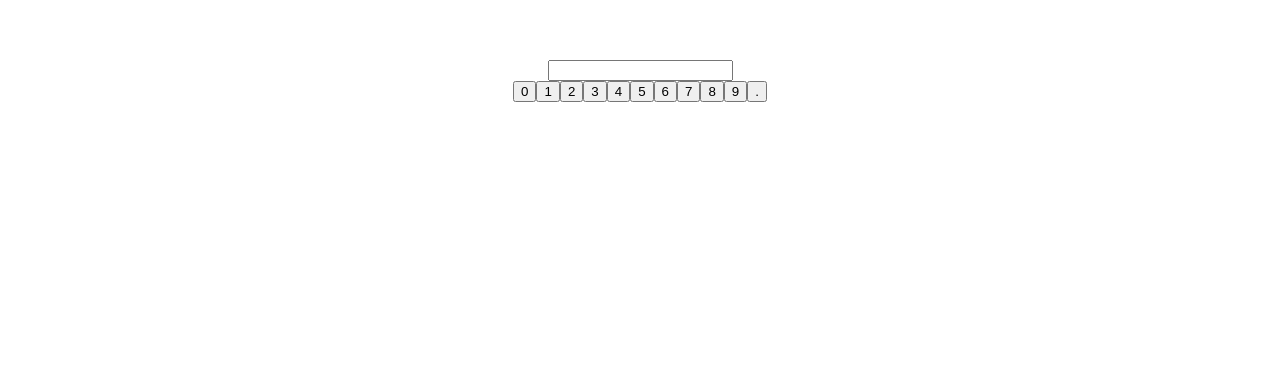
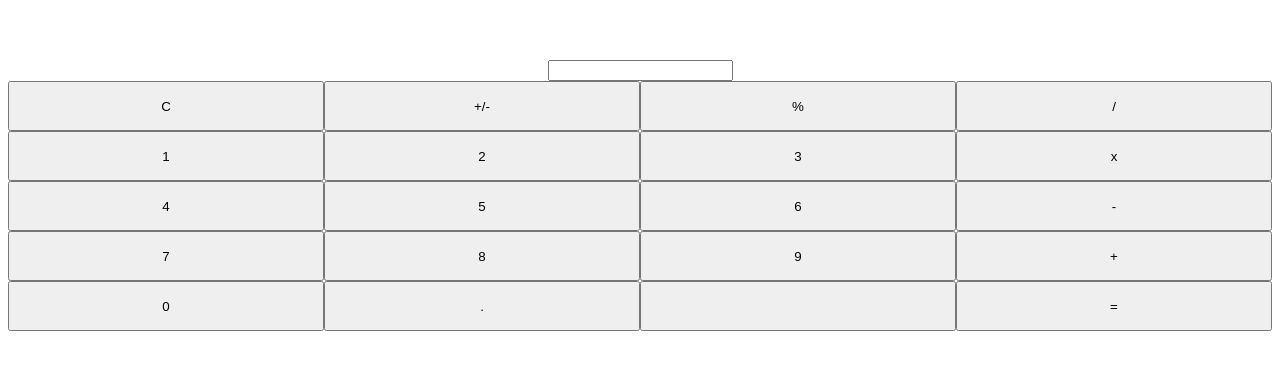
Before and after one commit to morantaf/calculator-vuejs, a Vue app: page / in a window 1280 px wide. Shown: the top 370 px of the page. Built offline with nearby package versions, Linux system fonts and the light colour scheme.

Commit message:
Adding missing keys and organizing them in proper order

```diff
--- a/src/components/Keys.vue
+++ b/src/components/Keys.vue
@@ -1,16 +1,25 @@
 <template>
-  <div>
-    <button value="0" v-on:click="onClick($event)">0</button>
+  <div class="keys">
+    <button value="C" v-on:click="onClick($event)">C</button>
+    <button value="+/-" v-on:click="onClick($event)">+/-</button>
+    <button value="%" v-on:click="onClick($event)">%</button>
+    <button value="/" v-on:click="onClick($event)">/</button>
     <button value="1" v-on:click="onClick($event)">1</button>
     <button value="2" v-on:click="onClick($event)">2</button>
     <button value="3" v-on:click="onClick($event)">3</button>
+    <button value="x" v-on:click="onClick($event)">x</button>
     <button value="4" v-on:click="onClick($event)">4</button>
     <button value="5" v-on:click="onClick($event)">5</button>
     <button value="6" v-on:click="onClick($event)">6</button>
+    <button value="-" v-on:click="onClick($event)">-</button>
     <button value="7" v-on:click="onClick($event)">7</button>
     <button value="8" v-on:click="onClick($event)">8</button>
     <button value="9" v-on:click="onClick($event)">9</button>
+    <button value="+" v-on:click="onClick($event)">+</button>
+    <button value="0" v-on:click="onClick($event)">0</button>
     <button value="." v-on:click="onClick($event)">.</button>
+    <button>&nbsp;</button>
+    <button value="=" v-on:click="onClick($event)">=</button>
   </div>
 </template>
 
@@ -24,4 +33,10 @@ export default {
 };
 </script>
 
-<style></style>
+<style>
+.keys {
+  display: grid;
+  grid-template-columns: repeat(4, 1fr);
+  grid-auto-rows: minmax(50px, auto);
+}
+</style>
```
